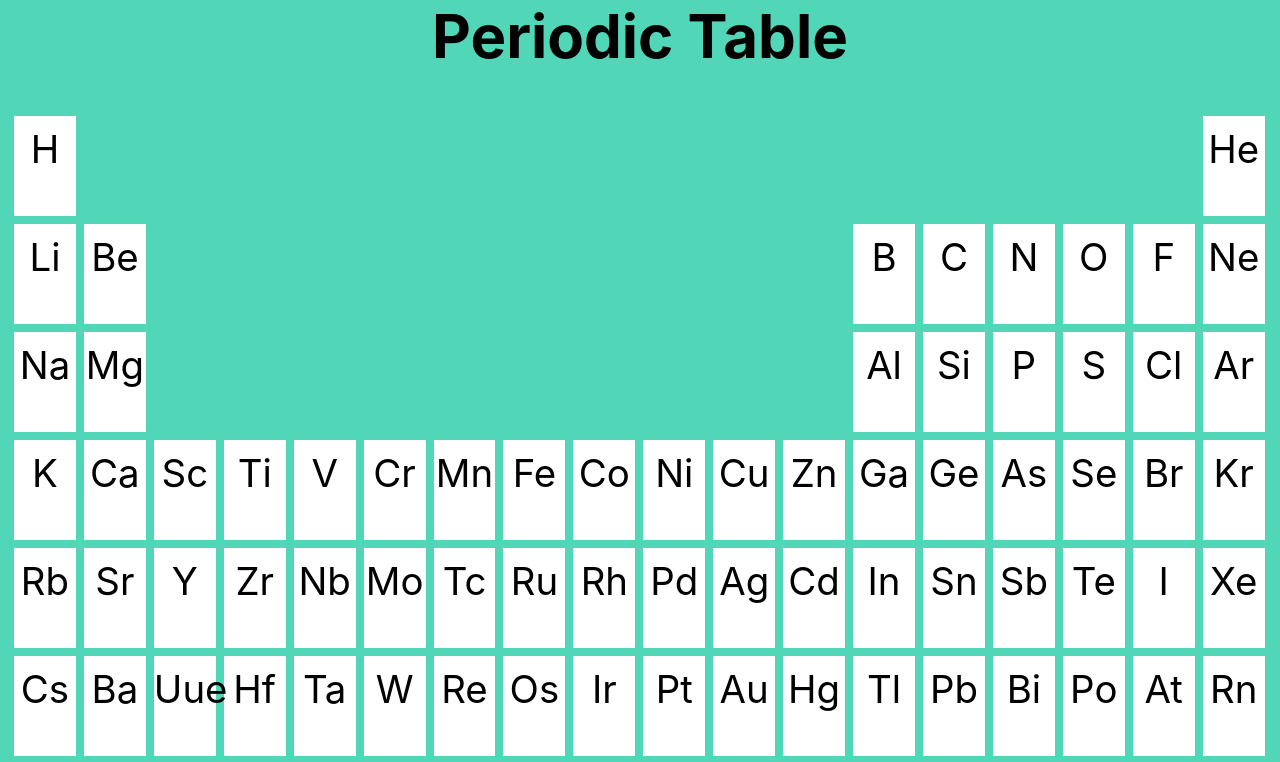
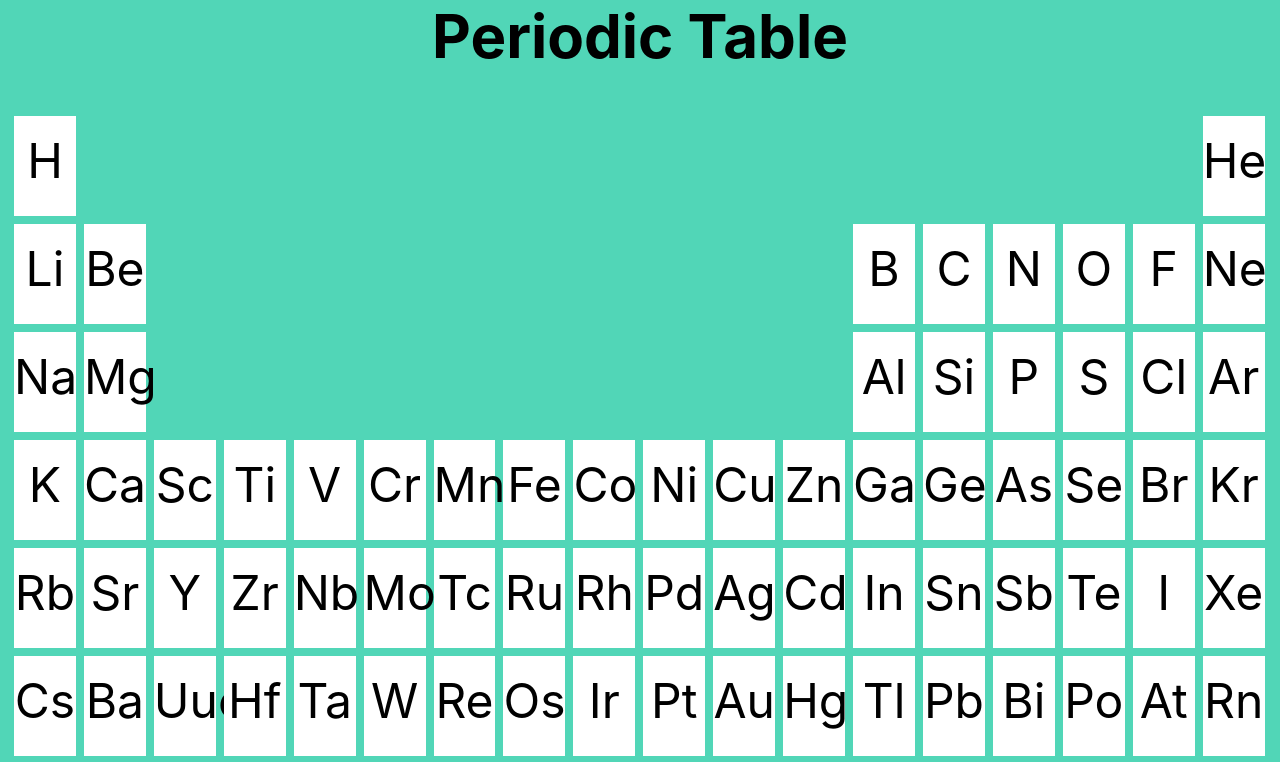
Before and after one commit to slewin419/periodic-table-react, a React (Create React App) app: page / in a window 1280 px wide. Shown: the top 762 px of the page. Built offline with nearby package versions, Linux system fonts and the light colour scheme.

Commit message:
center element symbol

```diff
--- a/src/App.css
+++ b/src/App.css
@@ -23,6 +23,7 @@
 }
 
 #periodic-table .element{
+  position: relative;
   box-sizing: border-box;
   height: 100px;
   margin: 4px 4px;
@@ -31,11 +32,10 @@
 }
 
 .element .symbol {
-  position: relative;
-  top: 10%;
   display: block;
+  line-height: 90px;
   text-align: center;
-  font-size: 3vw;
+  font-size: 48px;
 }
 
 h1.title {
```
